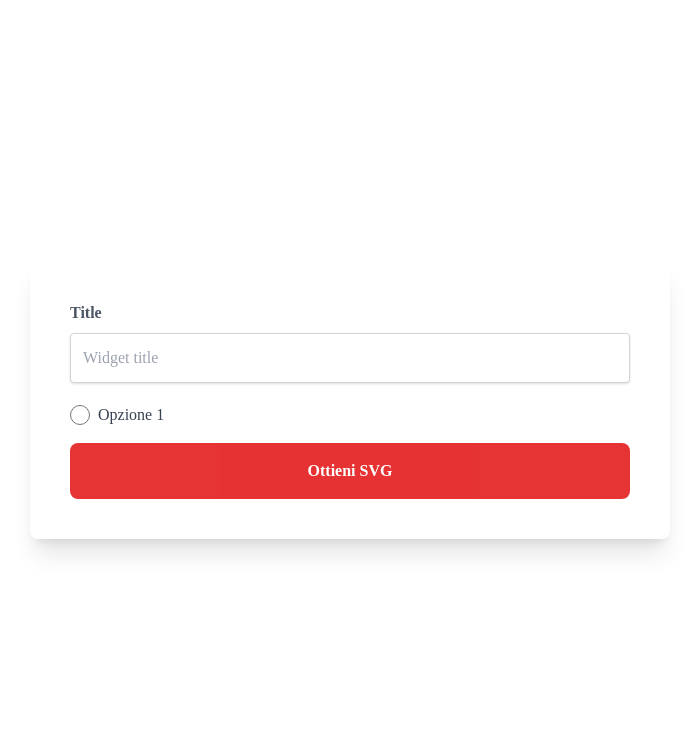
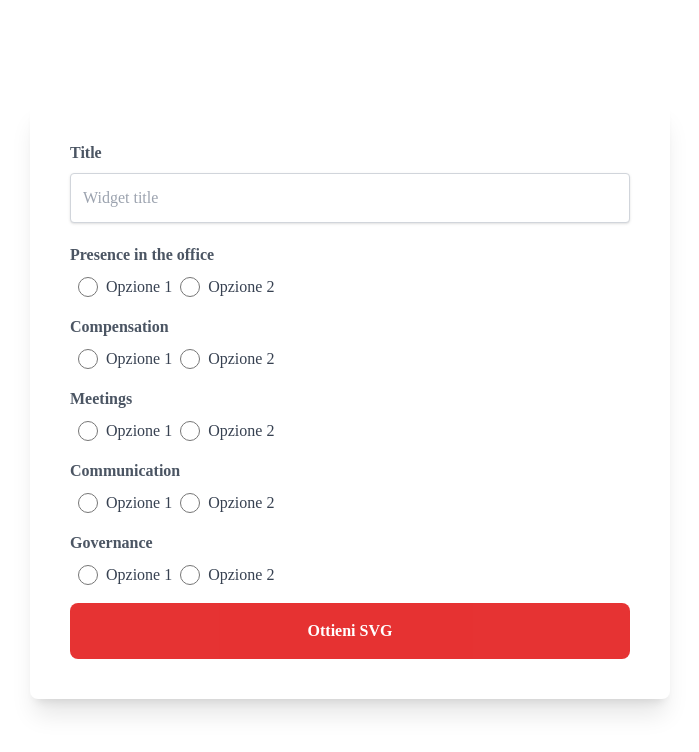
Before and after one commit to claranet-it/remote-compass-app, a React (Vite) app: page / in a window 1280 px wide. Shown: the top 752 px of the page, without its empty margins (290-989 px from the left). Built offline with nearby package versions, Linux system fonts and the light colour scheme; a web font is replaced by a local one.

Commit message:
WIP: get svg after submit form

```diff
--- a/package.json
+++ b/package.json
@@ -15,16 +15,17 @@
     "react-hook-form": "^7.47.0"
   },
   "devDependencies": {
-    "autoprefixer": "^10.4.16",
     "@types/react": "^18.2.15",
     "@types/react-dom": "^18.2.7",
     "@typescript-eslint/eslint-plugin": "^6.0.0",
     "@typescript-eslint/parser": "^6.0.0",
     "@vitejs/plugin-react": "^4.0.3",
+    "autoprefixer": "^10.4.16",
     "eslint": "^8.45.0",
     "eslint-plugin-react-hooks": "^4.6.0",
     "eslint-plugin-react-refresh": "^0.4.3",
     "postcss": "^8.4.31",
+    "react-canvas-confetti": "^1.4.0",
     "tailwindcss": "^3.3.3",
     "typescript": "^5.0.2",
     "vite": "^4.4.5"
--- a/src/App.tsx
+++ b/src/App.tsx
@@ -1,54 +1,35 @@
-// import { useForm, SubmitHandler } from "react-hook-form"
-
-import { FormEvent } from "react";
-
-
-// type Inputs = {
-//   example: string
-//   exampleRequired: string
-// }
-
+import React from "react";
+import { FormEvent, useEffect, useState } from "react";
+import Confetti from "./components/Confetti";
 
 export default function App() {
-  // const {
-  //   register,
-  //   handleSubmit,
-  //   formState: { errors },
-  // } = useForm<Inputs>()
-  // const onSubmit: SubmitHandler<Inputs> = (data) => console.log(data)
+
+const [element, setElement] = useState(false)
+const [confetti, setConfetti] = useState(false)
 
   const handleSubmit = (event: FormEvent<HTMLFormElement>) => {
     event.preventDefault();
     console.log('Click submit form')
+
+    setElement(true)
+
   };
 
-  // const createURL = (userId: string, withDate = true) : string => {
-  //   const base = `${window.location.origin}/api/${userId}.svg`;
-  //   return withDate ? `${base}?date=${Date.now()}}` : base;
-  // };
+  useEffect(() => {
+    if (element) {
+      setTimeout(() => {
+        window.scrollTo({
+          top: document.body.scrollHeight,
+          behavior: "smooth"
+        });
+      }, 0);
+      setTimeout(() => {
+        setConfetti(true)
+      }, 1000)
+    }
+  }, [element]);
 
   return (
-    /* "handleSubmit" will validate your inputs before invoking "onSubmit" */
-
-    // <div className='bg-primary-dark'>
-    //   <button className="bg-primary-dark">TEST DI PROVA</button>
-
-    // <form onSubmit={handleSubmit(onSubmit)}>
-    //   {/* register your input into the hook by invoking the "register" function */}
-    //   <input defaultValue="test" {...register("example")} />
-
-
-    //   {/* include validation with required or other standard HTML validation rules */}
-    //   <input {...register("exampleRequired", { required: true })} />
-    //   {/* errors will return when field validation fails  */}
-    //   {errors.exampleRequired && <span>This field is required</span>}
-
-
-    //   <input type="submit" />
-    // </form>
-    // </div>
-
-
     <div className="min-h-screen flex items-center">
       <div className="w-full">
 
@@ -64,15 +45,62 @@ export default function App() {
               />
             </div>
 
+            <label htmlFor="PRESENCE IN THE OFFICE" className="block mb-2 font-bold text-gray-600">Presence in the office</label>
             <div className="flex items-center mb-4">
-              <input type="radio" id="opzione1" name="opzione" className="inline-block h-5 w-5 border border-gray-300 accent-primary-light rounded-full transition duration-300 ease-in-out transform hover:scale-125 cursor-pointer" />
+              <input type="radio" id="opzione1" name="opzione" className="inline-block ml-2 h-5 w-5 border border-gray-300 accent-primary-light rounded-full transition duration-300 ease-in-out transform hover:scale-125 cursor-pointer" />
               <label htmlFor="opzione1" className="ml-2 text-gray-700">Opzione 1</label>
+
+              <input type="radio" id="opzione2" name="opzione" className="inline-block ml-2 h-5 w-5 border border-gray-300 accent-primary-light rounded-full transition duration-300 ease-in-out transform hover:scale-125 cursor-pointer" />
+              <label htmlFor="opzione2" className="ml-2 text-gray-700">Opzione 2</label>
             </div>
 
+            <label htmlFor="COMPENSATION" className="block mb-2 font-bold text-gray-600">Compensation</label>
+            <div className="flex items-center mb-4">
+
+            <input type="radio" id="opzione1" name="opzione" className="inline-block ml-2 h-5 w-5 border border-gray-300 accent-primary-light rounded-full transition duration-300 ease-in-out transform hover:scale-125 cursor-pointer" />
+              <label htmlFor="opzione1" className="ml-2 text-gray-700">Opzione 1</label>
+
+              <input type="radio" id="opzione2" name="opzione" className="inline-block ml-2 h-5 w-5 border border-gray-300 accent-primary-light rounded-full transition duration-300 ease-in-out transform hover:scale-125 cursor-pointer" />
+              <label htmlFor="opzione2" className="ml-2 text-gray-700">Opzione 2</label>
+            </div>
+
+            <label htmlFor="MEETINGS" className="block mb-2 font-bold text-gray-600">Meetings</label>
+            <div className="flex items-center mb-4">
+            <input type="radio" id="opzione1" name="opzione" className="inline-block ml-2 h-5 w-5 border border-gray-300 accent-primary-light rounded-full transition duration-300 ease-in-out transform hover:scale-125 cursor-pointer" />
+              <label htmlFor="opzione1" className="ml-2 text-gray-700">Opzione 1</label>
+
+              <input type="radio" id="opzione2" name="opzione" className="inline-block ml-2 h-5 w-5 border border-gray-300 accent-primary-light rounded-full transition duration-300 ease-in-out transform hover:scale-125 cursor-pointer" />
+              <label htmlFor="opzione2" className="ml-2 text-gray-700">Opzione 2</label>
+            </div>
+
+            <label htmlFor="COMUNICATION" className="block mb-2 font-bold text-gray-600">Communication</label>
+            <div className="flex items-center mb-4">
+            <input type="radio" id="opzione1" name="opzione" className="inline-block ml-2 h-5 w-5 border border-gray-300 accent-primary-light rounded-full transition duration-300 ease-in-out transform hover:scale-125 cursor-pointer" />
+              <label htmlFor="opzione1" className="ml-2 text-gray-700">Opzione 1</label>
+
+              <input type="radio" id="opzione2" name="opzione" className="inline-block ml-2 h-5 w-5 border border-gray-300 accent-primary-light rounded-full transition duration-300 ease-in-out transform hover:scale-125 cursor-pointer" />
+              <label htmlFor="opzione2" className="ml-2 text-gray-700">Opzione 2</label>
+            </div>
+
+            <label htmlFor="GOVERNANCE" className="block mb-2 font-bold text-gray-600">Governance</label>
+            <div className="flex items-center mb-4">
+            <input type="radio" id="opzione1" name="opzione" className="inline-block ml-2 h-5 w-5 border border-gray-300 accent-primary-light rounded-full transition duration-300 ease-in-out transform hover:scale-125 cursor-pointer" />
+              <label htmlFor="opzione1" className="ml-2 text-gray-700">Opzione 1</label>
+
+              <input type="radio" id="opzione2" name="opzione" className="inline-block ml-2 h-5 w-5 border border-gray-300 accent-primary-light rounded-full transition duration-300 ease-in-out transform hover:scale-125 cursor-pointer" />
+              <label htmlFor="opzione2" className="ml-2 text-gray-700">Opzione 2</label>
+            </div>
 
             <button className="bg-primary-light active:scale-95 opacity-80 block w-full text-white font-bold p-4 rounded-lg transition duration-300 ease-in-out hover:opacity-100">Ottieni SVG</button>
           </form>
         </div>
+
+        {element && (
+          <>
+        <div style={{ height: "800px"}}></div>
+        {confetti && <Confetti/>}
+        </>
+        )}
       </div>
     </div>
   )
--- /dev/null
+++ b/src/components/Confetti.tsx
@@ -0,0 +1,73 @@
+/* eslint-disable react-hooks/exhaustive-deps */
+/* eslint-disable @typescript-eslint/no-explicit-any */
+import React from 'react';
+import { useCallback, useEffect, useRef } from 'react';
+
+import ReactCanvasConfetti from 'react-canvas-confetti';
+
+type ConfettiRefType = {
+    (options: any): void; // Adjust the type of options as per your confetti library documentation
+  };
+
+export default function Confetti() {
+
+    const refAnimationInstance = useRef<ConfettiRefType | null>(null); // Specify the type of the ref
+
+  const getInstance = useCallback(instance => {
+    refAnimationInstance.current = instance;
+  }, []);
+
+  const makeShot = useCallback((particleRatio, opts) => {
+    refAnimationInstance.current &&
+      refAnimationInstance.current({
+        ...opts,
+        origin: { y: 0.7 },
+        particleCount: Math.floor(200 * particleRatio)
+      });
+  }, []);
+
+  useEffect(() => fire(), []);
+
+  const fire = useCallback(() => {
+    makeShot(0.25, {
+      spread: 26,
+      startVelocity: 55
+    });
+
+    makeShot(0.2, {
+      spread: 60
+    });
+
+    makeShot(0.35, {
+      spread: 100,
+      decay: 0.91,
+      scalar: 0.8
+    });
+
+    makeShot(0.1, {
+      spread: 120,
+      startVelocity: 25,
+      decay: 0.92,
+      scalar: 1.2
+    });
+
+    makeShot(0.1, {
+      spread: 120,
+      startVelocity: 45
+    });
+  }, [makeShot]);
+
+  return (
+    <ReactCanvasConfetti
+      refConfetti={getInstance}
+      style={{
+        position: 'fixed',
+        pointerEvents: 'none',
+        width: '100%',
+        height: '100%',
+        top: 0,
+        left: 0
+      }}
+    />
+  );
+}
```
Also changed, not shown: 1 other file (tests, documents, lock files or other folders).
